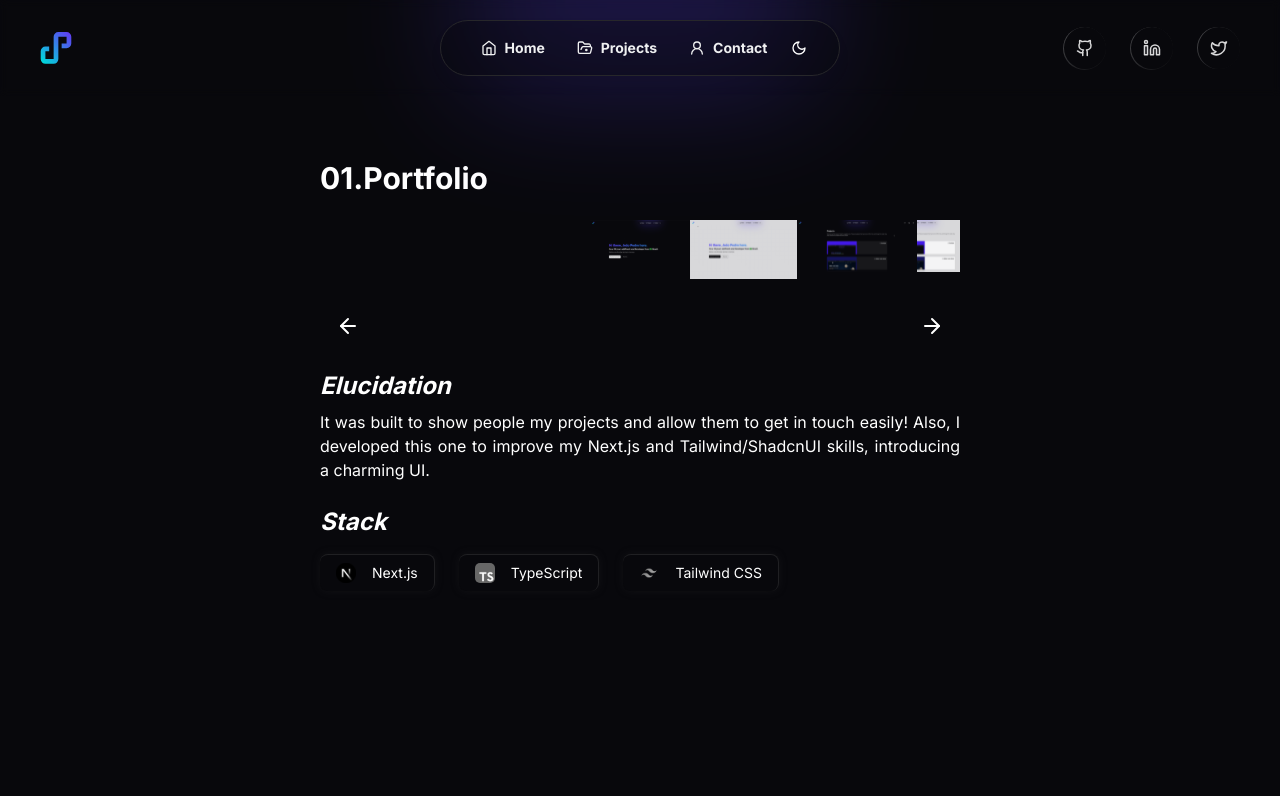
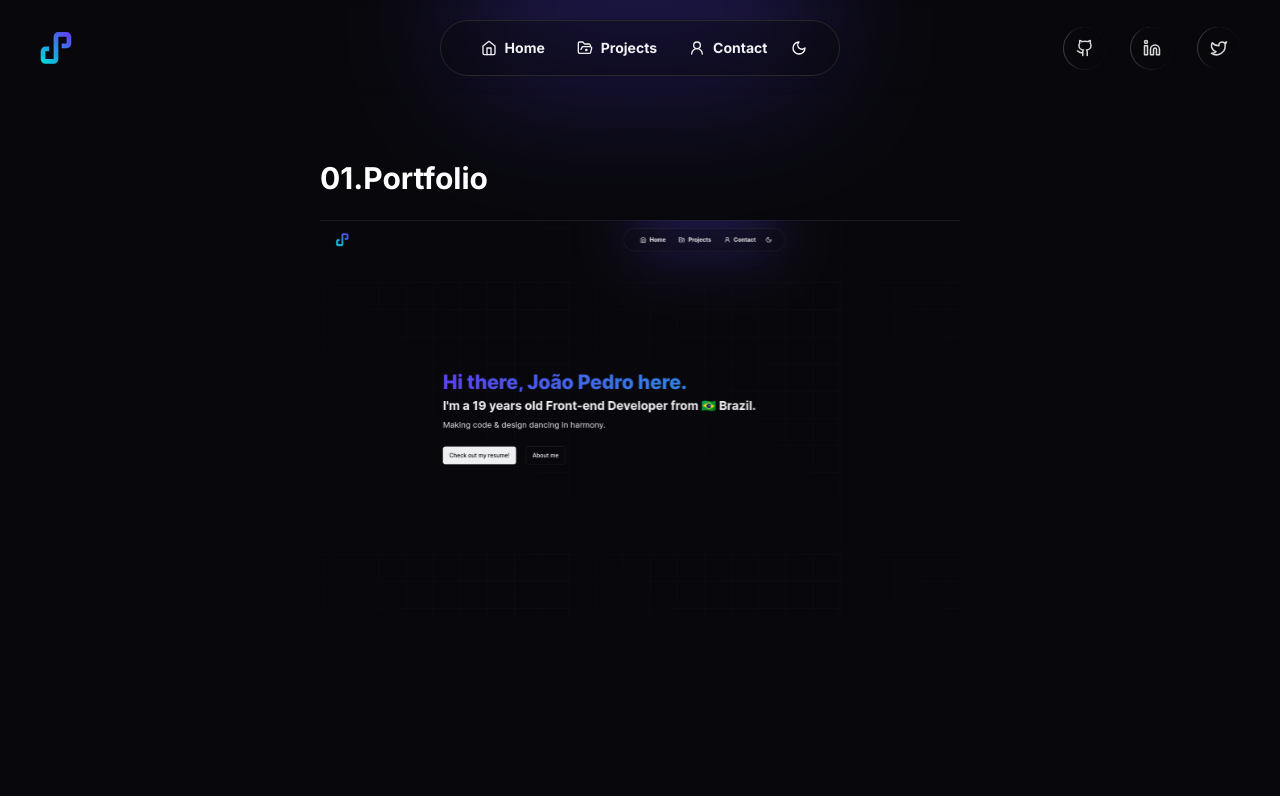
Before and after one commit to jotapemattos/portfolio-jotapemattos, a Next.js app: page /projects/1 in a window 1280 px wide. Shown: the top 796 px of the page. Built offline with nearby package versions, Linux system fonts and the light colour scheme.

Commit message:
style: add style for each slide of embla carousel

```diff
--- a/src/styles/globals.css
+++ b/src/styles/globals.css
@@ -82,3 +82,8 @@ body::-webkit-scrollbar-thumb {
     @apply bg-background;
   }
 }
+
+.embla__slide {
+  flex: 0 0 100%;
+  min-width: 0;
+}
```
